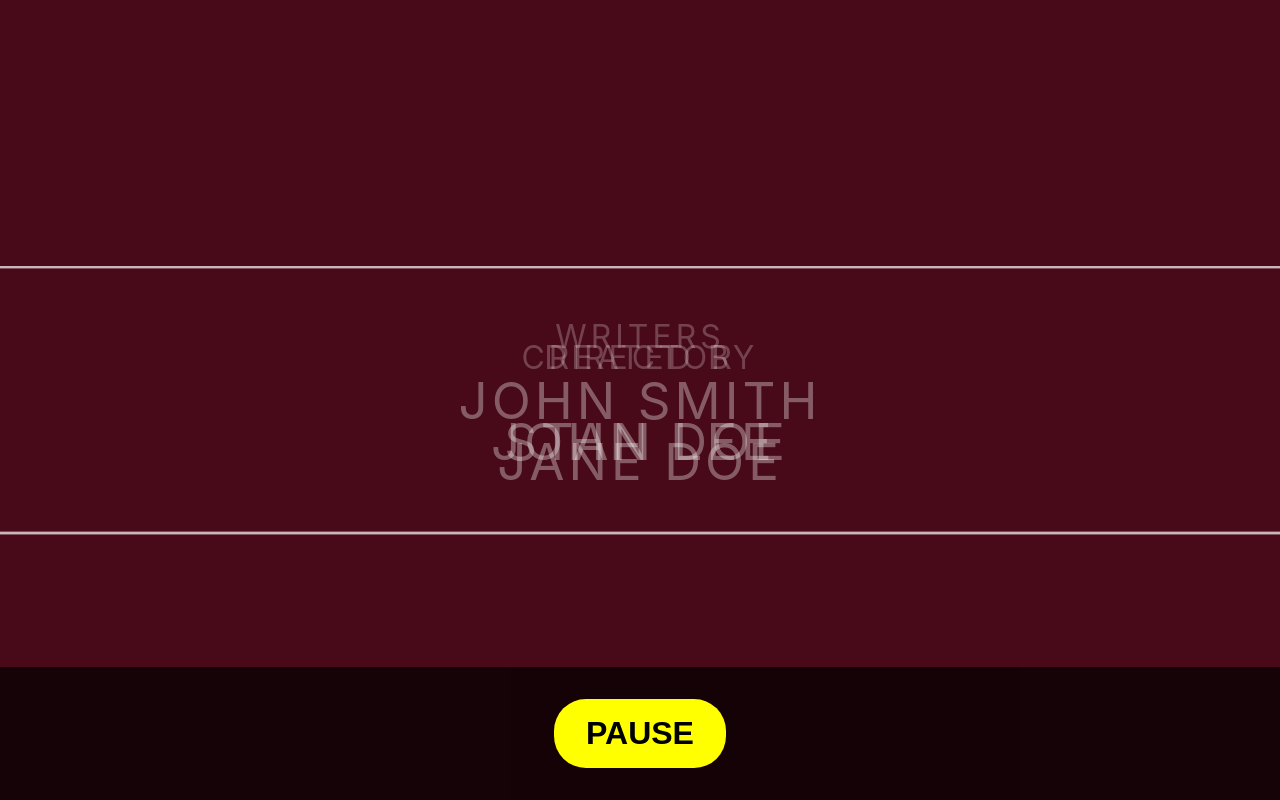
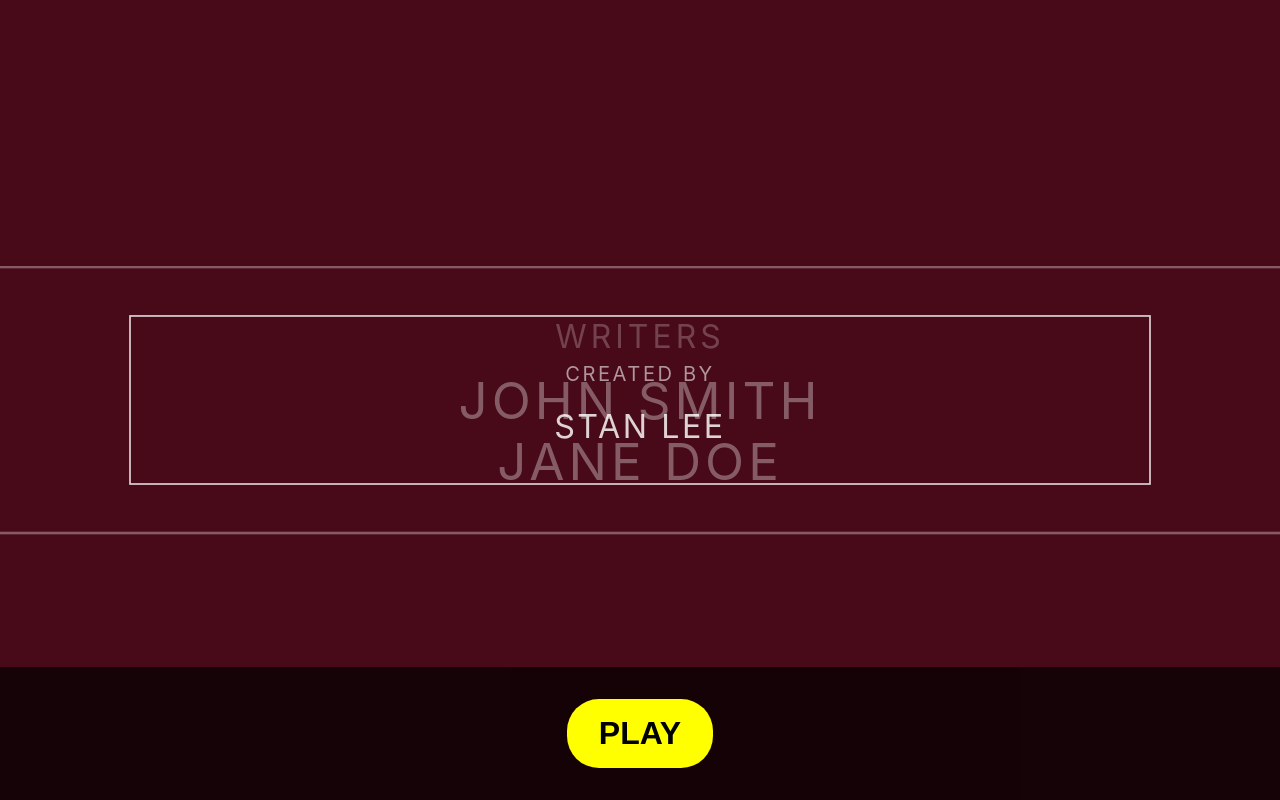
Before and after one commit to khayden73/title-boxes, a React (Create React App) app: page / in a window 1280 px wide. Both pictures are taken after a click on the button 640 px from the left and 733 px from the top of the page. Shown: the top 800 px of the page. Built offline with nearby package versions, Linux system fonts and the light colour scheme.

Commit message:
scrap the controls and just set some css for animation delays

```diff
--- a/src/components/Controls.js
+++ b/src/components/Controls.js
@@ -3,7 +3,7 @@
 import styles from "./Controls.module.scss";
 
 export const Controls = (props) => {
-    const [paused, setPaused] = useState(true);
+    const [start, setStart] = useState(false);
     const play = () => {
         if (typeof props.play === "function") {
             props.play();
@@ -11,29 +11,19 @@
         }
         alert("no play function attached!");
     };
-    const pause = () => {
-        if (typeof props.pause === "function") {
-            props.pause();
-            return;
+    const clicked = () => {
+        if (!start) {
+            setStart(true);
+            play();
         }
-        alert("no pause function attached!");
-    };
-    const clicked = () => {
-        console.log("[Controls] clicked: ", paused);
-        if (paused) {
-            play();
-        } else {
-            pause();
-        }
-        setPaused(!paused);
     };
     const btnCss = cn({
-        [`${styles.paused}`]: paused,
+        [`${styles.play}`]: play,
     });
-    console.log("[Controls] paused: ", paused);
+    console.log("[Controls] start: ", start);
     return (
         <div className={styles.controls}>
-            <button onClick={clicked} className={btnCss} />
+            <button onClick={clicked} className={btnCss} disabled={!play} />
         </div>
     );
 };
--- a/src/components/Controls.module.scss
+++ b/src/components/Controls.module.scss
@@ -12,7 +12,7 @@
     justify-content: center;
 
     button {
-        --text: "pause";
+        --text: "play";
         --bg: yellow;
         border: none;
         background-color: var(--bg);
@@ -31,12 +31,12 @@
             cursor: pointer;
         }
 
-        &.paused {
+        /*&.play {
             --bg: white;
             --text: "play";
             &:hover {
                 --bg: cyan;
             }
-        }
+        }*/
     }
 }
--- a/src/components/Screen.js
+++ b/src/components/Screen.js
@@ -4,14 +4,17 @@
 import styles from "./Screen.module.scss";
 
 export function Screen(props) {
-    const { paused = true } = props;
+    const { play = false } = props;
+
+    console.log("[Screen] play", play);
+
     const css = cn(styles.screen, {
-        [`${styles.paused}`]: paused,
+        [`${styles.play}`]: play,
     });
     return (
         <main className={css}>
             {boxes.map((box, index) => (
-                <TitleBox key={index} {...box} />
+                <TitleBox key={index} number={index} {...box} />
             ))}
         </main>
     );
--- a/src/components/Screen.module.scss
+++ b/src/components/Screen.module.scss
@@ -1,15 +1,11 @@
-:root {
-    --animation-play-state: running;
-}
-
 .screen {
     --bg: cyan;
     //background-color: var(--bg); // fpo
     display: grid;
     grid-template-columns: 1fr;
 
-    &.paused {
+    &.play {
         --bg: chartreuse;
-        --animation-play-state: paused;
+        --boxtitle-state: running;
     }
 }
--- a/src/components/TitleBox.js
+++ b/src/components/TitleBox.js
@@ -2,9 +2,22 @@
 import styles from "./TitleBox.module.scss";
 
 export const TitleBox = (props) => {
-    const { title, names } = props;
+    console.log("[TitleBox] props: ", props);
+    const { title, names, number } = props;
+    const onEnd = () => {
+        if (typeof finished === "function") {
+            // finished();
+        }
+    };
+
+    const onStart = () => {
+        if (typeof started === "function") {
+            // started();
+        }
+    };
+
     return (
-        <figure className={styles["title-box"]}>
+        <figure className={styles["title-box"]} data-number={number} onAnimationStart={onStart} onAnimationEnd={onEnd}>
             <figcaption className={styles["caption"]}>
                 <span className={styles.title}>{title}</span>
                 {names.map((name, index) => (
@@ -18,6 +31,7 @@
 };
 
 TitleBox.propTypes = {
+    number: PropTypes.number,
     title: PropTypes.string,
     names: PropTypes.arrayOf(PropTypes.string),
 };
--- a/src/components/TitleBox.module.scss
+++ b/src/components/TitleBox.module.scss
@@ -10,8 +10,16 @@
     margin: 0;
     padding: 1rem 3rem;
     opacity: 0;
-    animation: boxTitles var(--boxtitle-duration) ease-in 1s 1;;
-    animation-play-state: var(--animation-play-state);
+    animation: boxTitles var(--boxtitle-duration) ease-in var(--boxtitle-delay) 1;
+    animation-play-state: var(--boxtitle-state);
+    //animation-delay: calc(var(--boxtitle-delay) * attr(data-number));
+
+    &:nth-child(2) {
+        animation-delay: calc(var(--boxtitle-duration) / 2);
+    }
+    &:nth-child(3) {
+        animation-delay: var(--boxtitle-duration);
+    }
 
     .caption {
         width: 100%;
--- a/src/components/TitleBoxes.js
+++ b/src/components/TitleBoxes.js
@@ -4,12 +4,13 @@
 import { Screen } from "./Screen";
 
 export const TitleBoxes = () => {
-    const [paused, setPaused] = useState(true);
+    // const [paused, setPaused] = useState(true);
+    const [play, setPlay] = useState(false);
 
     return (
         <div className={styles["title-boxes"]}>
-            <Screen paused={paused} />
-            <Controls pause={() => setPaused(true)} play={() => setPaused(false)} />
+            <Screen play={play} />
+            <Controls play={() => setPlay(true)} />
         </div>
     );
 };
--- a/src/lib/controls.js
+++ /dev/null
@@ -1,2 +0,0 @@
-
-export function
--- a/src/scss/_animations.scss
+++ b/src/scss/_animations.scss
@@ -1,7 +1,7 @@
 :root {
     --boxtitle-state: paused;
     --boxtitle-duration: 2s;
-    --boxtitle-delay: 1s;
+    --boxtitle-delay: 0s;
 }
 
 @keyframes boxTitles {
```
